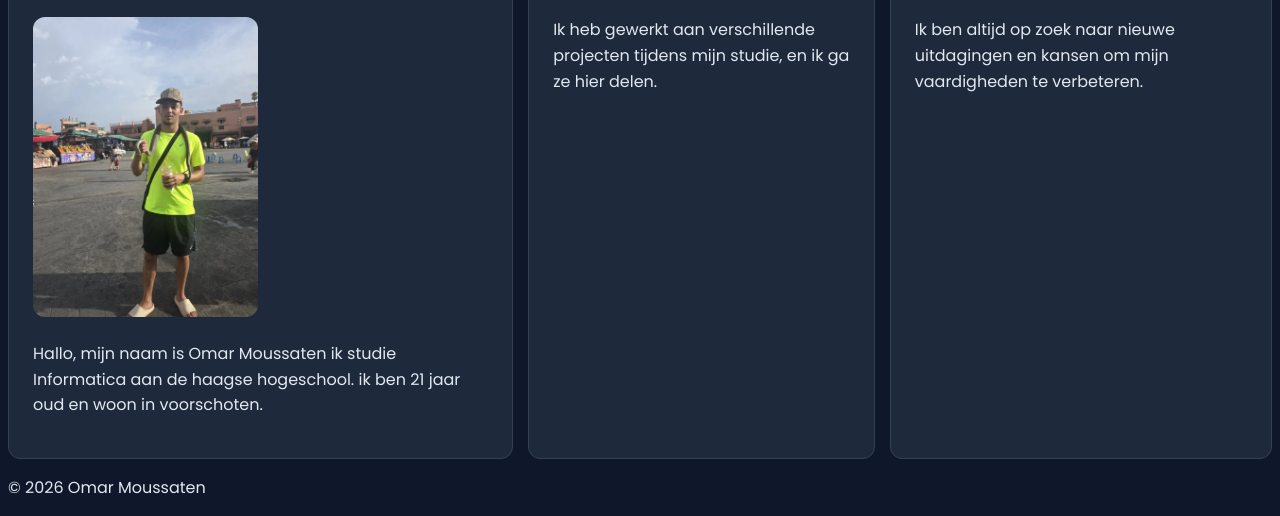
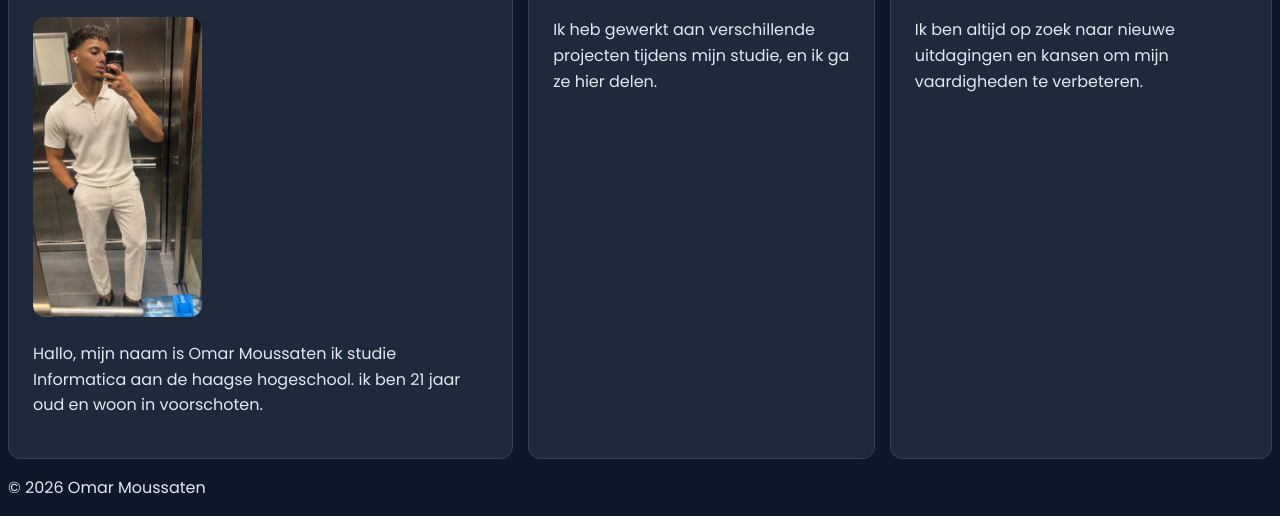
Before and after one commit to stoertjeomar/stoertjeomar.github.io, a plain HTML site: page index.html in a window 1280 px wide. Shown: the part 342-858 px from the top of the page. Drawn offline with Linux system fonts and the light colour scheme.

Commit message:
foto vervangen

```diff
--- a/index.html
+++ b/index.html
@@ -23,7 +23,7 @@
     <section>
         <article>
             <h2>over mij</h2>
-            <img src="images/profielfoto.webp" alt="Omar Moussaten op plein in Marokko met slang">
+            <img src="images/omar.webp" alt="Omar Moussaten met een pak in de lift">
             <p>Hallo, mijn naam is Omar Moussaten ik studie Informatica aan de haagse hogeschool. ik ben 21 jaar oud en woon in voorschoten. </p>
         </article>
         <article>
```
Also changed, not shown: images/omar.webp (added), images/profielfoto.webp (deleted).
